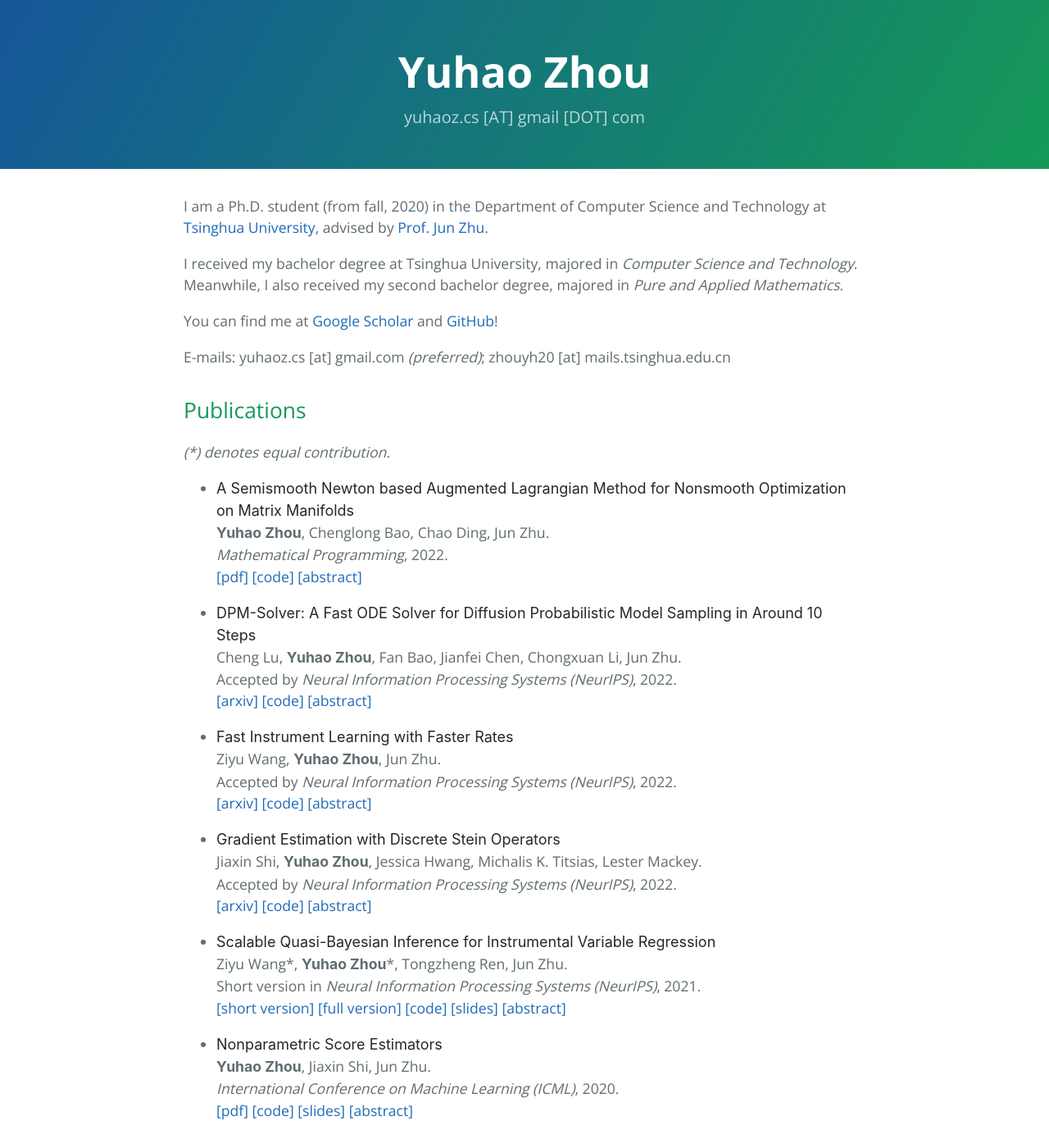
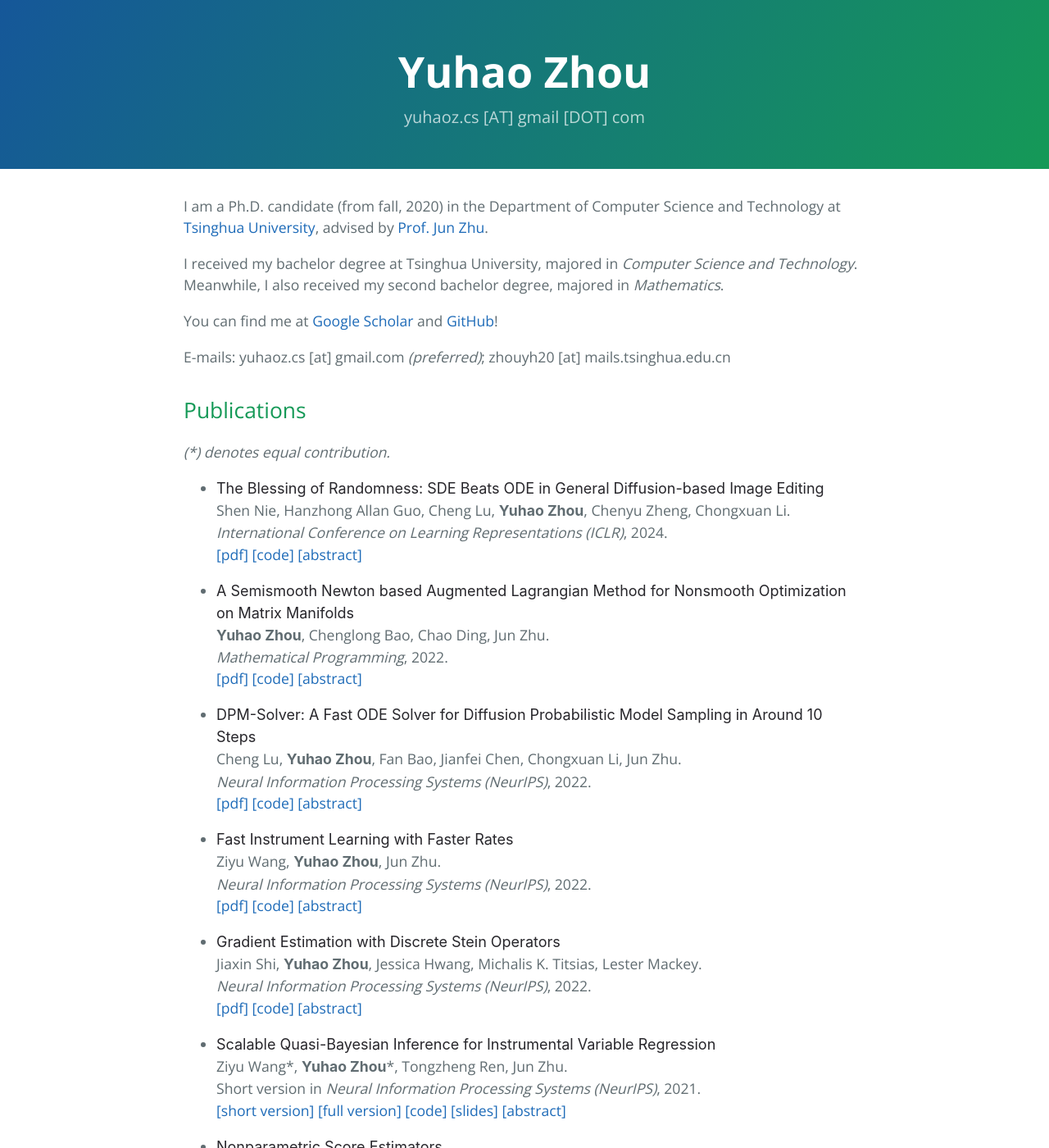
Before and after one commit to miskcoo/miskcoo.github.io, a Jekyll site: the page built from index.md, in a window 1280 px wide and 1400 px high. Shown: the whole window at 82% size. Built offline with Jekyll 4.4.1, drawn with Linux system fonts in a browser that asks for light colours; our own code applies the rules of GitHub Pages for plain Markdown files; some of the changed text lies outside the part shown.

Commit message:
add ICLR2024

```diff
--- a/index.md
+++ b/index.md
@@ -2,10 +2,10 @@
 title: Yuhao Zhou | Home
 nav-title: Home
 ---
-I am a Ph.D. student (from fall, 2020) in the Department of Computer Science and Technology at [Tsinghua University](https://www.tsinghua.edu.cn/en/), advised by [Prof. Jun Zhu](http://ml.cs.tsinghua.edu.cn/~jun).
+I am a Ph.D. candidate (from fall, 2020) in the Department of Computer Science and Technology at [Tsinghua University](https://www.tsinghua.edu.cn/en/), advised by [Prof. Jun Zhu](http://ml.cs.tsinghua.edu.cn/~jun).
 
 I received my bachelor degree at Tsinghua University, majored in _Computer Science and Technology_.
-Meanwhile, I also received my second bachelor degree, majored in _Pure and Applied Mathematics_.
+Meanwhile, I also received my second bachelor degree, majored in _Mathematics_.
 
 You can find me at [Google Scholar](https://scholar.google.com/citations?user=GKLRbxoAAAAJ&hl=en) and [GitHub](http://github.com/miskcoo/)!
 
@@ -16,6 +16,16 @@ E-mails: yuhaoz.cs [at] gmail.com _(preferred)_; zhouyh20 [at] mails.tsinghua.ed
 ## Publications
 
 _(*) denotes equal contribution._
+
+* **The Blessing of Randomness: SDE Beats ODE in General Diffusion-based Image Editing**{:.paper-title}
+  Shen Nie, Hanzhong Allan Guo, Cheng Lu, **Yuhao Zhou**{:.author-me}, Chenyu Zheng, Chongxuan Li.
+  _International Conference on Learning Representations (ICLR)_, 2024.
+  [[pdf]](https://arxiv.org/abs/2311.01410)
+  [[code]](https://github.com/ML-GSAI/SDE-Drag)
+  [[abstract]](javascript:void(0);)
+
+  {:.paper-abstract .paper-toggle}
+  **Abstract**: We present a unified probabilistic formulation for diffusion-based image editing, where a latent variable is edited in a task-specific manner and generally deviates from the corresponding marginal distribution induced by the original stochastic or ordinary differential equation (SDE or ODE). Instead, it defines a corresponding SDE or ODE for editing. In the formulation, we prove that the Kullback-Leibler divergence between the marginal distributions of the two SDEs gradually decreases while that for the ODEs remains as the time approaches zero, which shows the promise of SDE in image editing. Inspired by it, we provide the SDE counterparts for widely used ODE baselines in various tasks including inpainting and image-to-image translation, where SDE shows a consistent and substantial improvement. Moreover, we propose SDE-Drag -- a simple yet effective method built upon the SDE formulation for point-based content dragging. We build a challenging benchmark (termed DragBench) with open-set natural, art, and AI-generated images for evaluation. A user study on DragBench indicates that SDE-Drag significantly outperforms our ODE baseline, existing diffusion-based methods, and the renowned DragGAN. Our results demonstrate the superiority and versatility of SDE in image editing and push the boundary of diffusion-based editing methods.
 
 * **A Semismooth Newton based Augmented Lagrangian Method for Nonsmooth Optimization on Matrix Manifolds**{:.paper-title}
   **Yuhao Zhou**{:.author-me}, Chenglong Bao, Chao Ding, Jun Zhu.
@@ -29,8 +39,8 @@ _(*) denotes equal contribution._
 
 * **DPM-Solver: A Fast ODE Solver for Diffusion Probabilistic Model Sampling in Around 10 Steps**{:.paper-title}
   Cheng Lu, **Yuhao Zhou**{:.author-me}, Fan Bao, Jianfei Chen, Chongxuan Li, Jun Zhu.
-  Accepted by _Neural Information Processing Systems (NeurIPS)_, 2022.
-  [[arxiv]](https://arxiv.org/abs/2206.00927)
+  _Neural Information Processing Systems (NeurIPS)_, 2022.
+  [[pdf]](https://arxiv.org/abs/2206.00927)
   [[code]](https://github.com/LuChengTHU/dpm-solver)
   [[abstract]](javascript:void(0);)
 
@@ -39,8 +49,8 @@ _(*) denotes equal contribution._
 
 * **Fast Instrument Learning with Faster Rates**{:.paper-title}
   Ziyu Wang, **Yuhao Zhou**{:.author-me}, Jun Zhu.
-  Accepted by _Neural Information Processing Systems (NeurIPS)_, 2022.
-  [[arxiv]](https://arxiv.org/abs/2205.10772)
+  _Neural Information Processing Systems (NeurIPS)_, 2022.
+  [[pdf]](https://arxiv.org/abs/2205.10772)
   [[code]](https://github.com/meta-inf/fil)
   [[abstract]](javascript:void(0);)
 
@@ -49,8 +59,8 @@ _(*) denotes equal contribution._
 
 * **Gradient Estimation with Discrete Stein Operators**{:.paper-title}
   Jiaxin Shi, **Yuhao Zhou**{:.author-me}, Jessica Hwang, Michalis K. Titsias, Lester Mackey.
-  Accepted by _Neural Information Processing Systems (NeurIPS)_, 2022.
-  [[arxiv]](https://arxiv.org/abs/2202.09497)
+  _Neural Information Processing Systems (NeurIPS)_, 2022.
+  [[pdf]](https://arxiv.org/abs/2202.09497)
   [[code]](https://github.com/thjashin/rodeo)
   [[abstract]](javascript:void(0);)
 
```
Also changed, not shown: other parts of index.md (+0 -6 lines), 1 other file.
